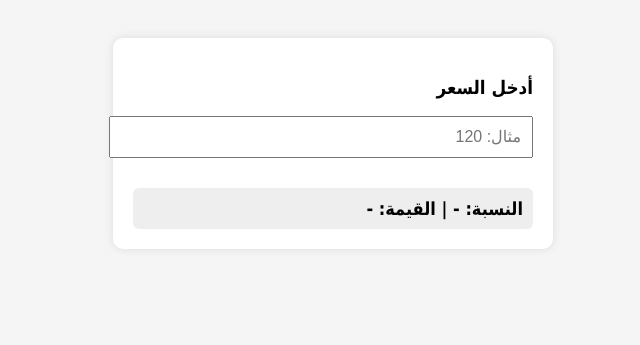
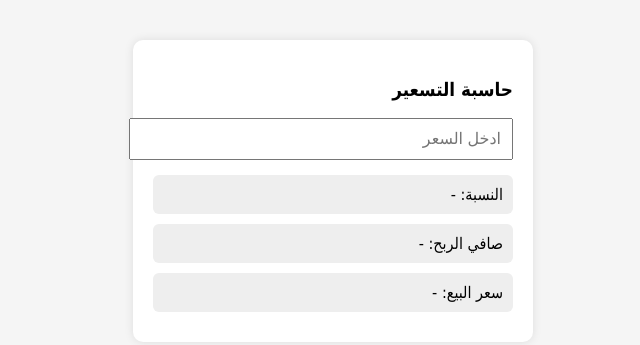
Before and after one commit to elostazas/Clacut, a plain HTML site: page index.html in a window 1280 px wide. Shown: the whole page, without its empty margins (307-947 px from the left). Drawn offline with Linux system fonts and the light colour scheme; no server answers.

Commit message:
Refactor pricing calculator in index.html
Updated the pricing calculator functionality and layout.

```diff
--- a/index.html
+++ b/index.html
@@ -2,78 +2,73 @@
 <html lang="ar" dir="rtl">
 <head>
 <meta charset="UTF-8">
-<title>حاسبة النسبة</title>
+<title>حاسبة التسعير</title>
 <style>
 body {
-    font-family: Tahoma, Arial, sans-serif;
+    font-family: Tahoma, Arial;
     background: #f5f5f5;
-    padding: 30px;
 }
 .box {
+    max-width: 360px;
+    margin: 40px auto;
     background: #fff;
     padding: 20px;
-    max-width: 400px;
-    margin: auto;
     border-radius: 10px;
     box-shadow: 0 0 10px rgba(0,0,0,.1);
 }
 input {
     width: 100%;
     padding: 10px;
+    margin-bottom: 15px;
     font-size: 16px;
-    margin-bottom: 15px;
 }
 .result {
-    margin-top: 15px;
-    font-size: 18px;
-    font-weight: bold;
     background: #eee;
     padding: 10px;
     border-radius: 6px;
+    margin-bottom: 10px;
 }
 </style>
 </head>
+
 <body>
 
 <div class="box">
-    <h3>أدخل السعر</h3>
-    <input type="number" id="price" placeholder="مثال: 120">
-    <div class="result" id="result">النسبة: - | القيمة: -</div>
+    <h3>حاسبة التسعير</h3>
+
+    <input type="number" id="price" placeholder="ادخل السعر" oninput="calc()">
+
+    <div class="result">النسبة: <span id="percent">-</span></div>
+    <div class="result">صافي الربح: <span id="profit">-</span></div>
+    <div class="result">سعر البيع: <span id="sell">-</span></div>
 </div>
 
 <script>
-const sheetURL = "https://docs.google.com/spreadsheets/d/e/2PACX-1vRLGxxIqrjl0big4j4s2B9rvxEBTZ4ZqoyCDksCCPZXNpiEii_mSbSasgKZAYMlSA/pub?gid=237098079&single=true&output=csv";
+function calc() {
+    let price = parseFloat(document.getElementById("price").value);
+    if (!price || price <= 0) return;
 
-let rules = [];
+    let percent = 0;
 
-// تحميل البيانات من Google Sheets
-fetch(sheetURL)
-.then(res => res.text())
-.then(csv => {
-    const rows = csv.trim().split("\n").slice(1);
-    rules = rows.map(r => {
-        const c = r.split(",");
-        return {
-            from: Number(c[0]),
-            to: Number(c[1]),
-            rate: Number(c[2])
-        };
-    });
-});
+    if (price <= 24) percent = 0.25;
+    else if (price <= 49) percent = 0.20;
+    else if (price <= 99) percent = 0.15;
+    else if (price <= 249) percent = 0.10;
+    else if (price <= 499) percent = 0.07;
+    else if (price <= 749) percent = 0.06;
+    else if (price <= 999) percent = 0.05;
+    else if (price <= 1249) percent = 0.04;
+    else if (price <= 1499) percent = 0.03;
+    else if (price <= 1999) percent = 0.02;
+    else percent = 0.01;
 
-// حدث عند إدخال السعر
-document.getElementById("price").addEventListener("input", function () {
-    const price = Number(this.value);
-    const rule = rules.find(r => price >= r.from && price <= r.to);
+    let profit = price * percent;
+    let sell = price + profit;
 
-    if (rule) {
-        const value = price * rule.rate;
-        document.getElementById("result").innerHTML =
-            `النسبة: ${(rule.rate * 100).toFixed(2)}%<br>القيمة: ${value.toFixed(2)}`;
-    } else {
-        document.getElementById("result").innerText = "خارج النطاق";
-    }
-});
+    document.getElementById("percent").innerText = (percent * 100) + "%";
+    document.getElementById("profit").innerText = profit.toFixed(2);
+    document.getElementById("sell").innerText = sell.toFixed(2);
+}
 </script>
 
 </body>
```
